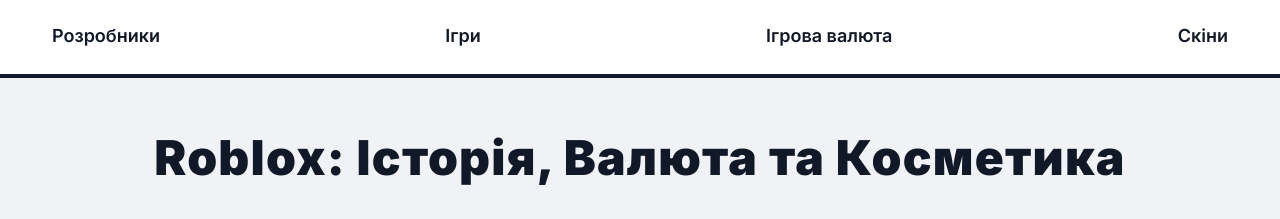
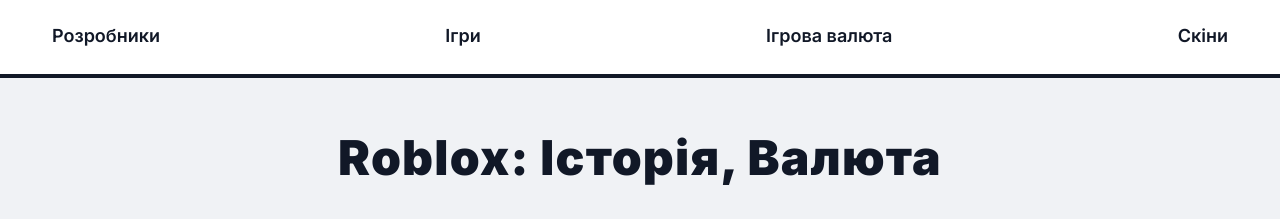
Before and after one commit to dubnooo/-87, a plain HTML site: page index.html in a window 1280 px wide. Shown: the part 102-321 px from the top of the page. Drawn offline with nearby package versions, Linux system fonts and the light colour scheme.

Commit message:
Update index.html

```diff
--- a/index.html
+++ b/index.html
@@ -60,7 +60,7 @@
     <!-- MAIN CONTENT - NEW STRUCTURE -->
     <main class="container mx-auto p-4 sm:p-8 flex-grow">
         <h1 class="text-4xl sm:text-5xl font-black text-center text-gray-900 mb-10 mt-6 tracking-wide">
-            Roblox: Історія, Валюта та Косметика
+            Roblox: Історія, Валюта
         </h1>
 
         <section class="info grid grid-cols-1 md:grid-cols-2 lg:grid-cols-3 gap-8">
```
